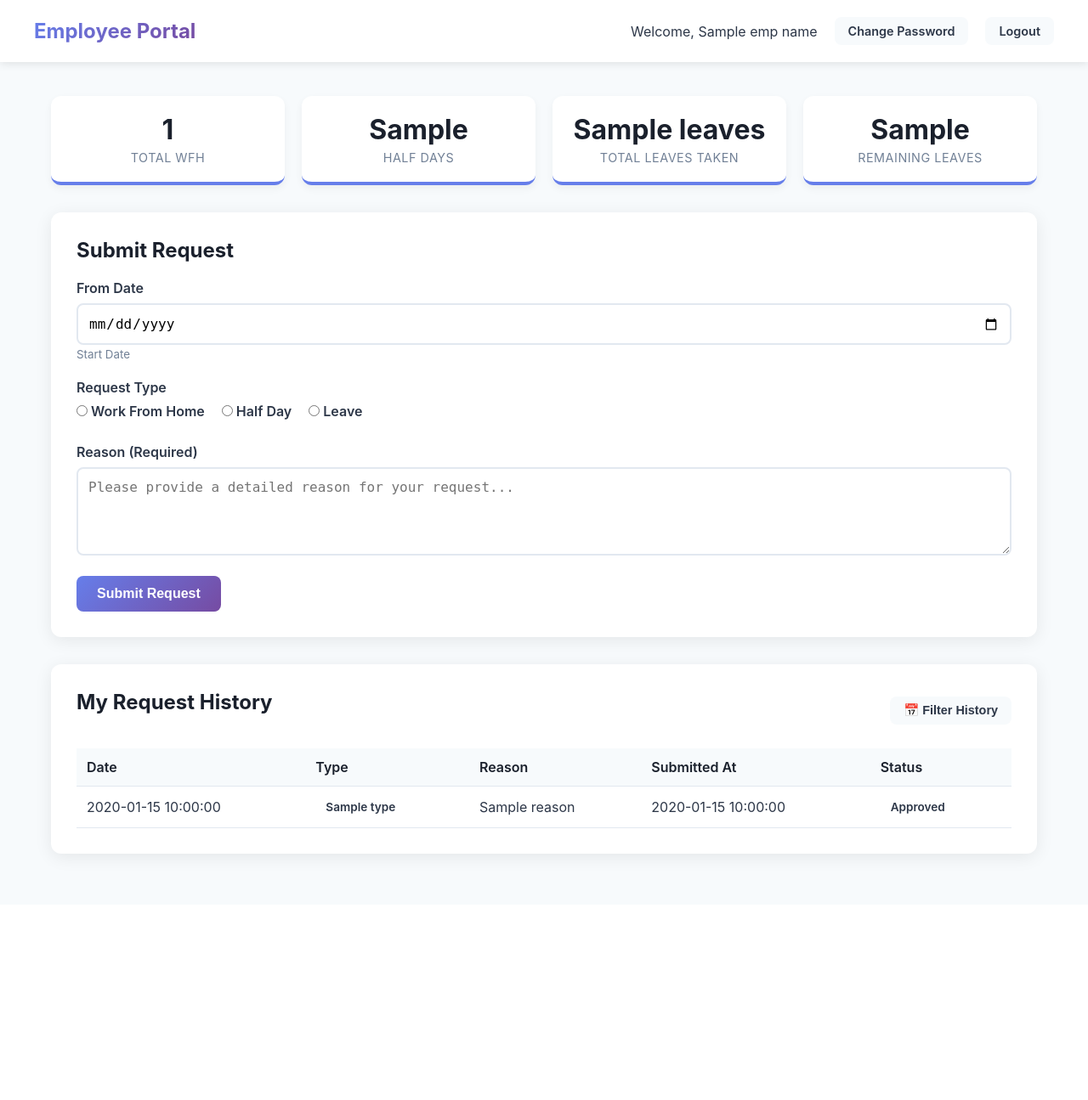
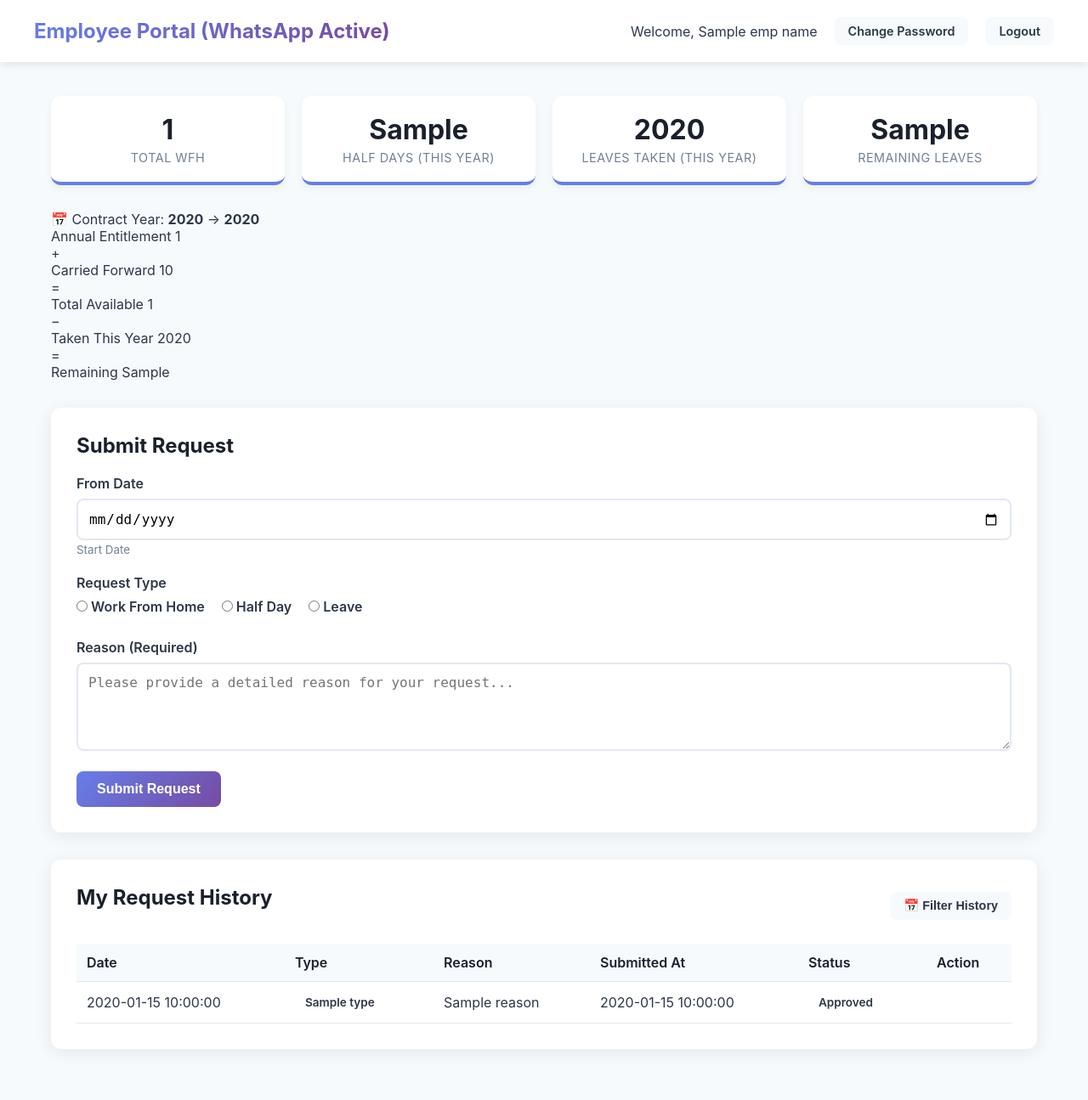
Before and after one commit to Ahsan60712/attendance-system, a Flask app: template templates/employee_dashboard.html in a window 1280 px wide. Shown: the whole page at 85% size. Before the commit the page ends 1016 px from the top, so only its background shows below. Run offline with Flask 3, Linux system fonts and the light colour scheme; the template is opened without the code that fills it: most values are stand-ins (such as "Sample title", 1, 10 or a date in 2020).

Commit message:
debug: add WhatsApp status to employee portal and more logging

```diff
--- a/templates/employee_dashboard.html
+++ b/templates/employee_dashboard.html
@@ -11,7 +11,7 @@
 <body>
     <div class="dashboard-container">
         <nav class="navbar">
-            <div class="nav-brand">Employee Portal</div>
+            <div class="nav-brand">Employee Portal (WhatsApp Active)</div>
             <div class="nav-user">
                 <span>Welcome, {{ emp_name }}</span>
                 <a href="{{ url_for('change_password') }}" class="btn btn-sm">Change Password</a>
@@ -34,18 +34,52 @@
                     <div class="stat-label">Total WFH</div>
                 </div>
                 <div class="stat-card">
-                    <div class="stat-value">{{ emp_data.Half_Day|default(0) }}</div>
-                    <div class="stat-label">Half Days</div>
+                    <div class="stat-value">{{ leave_balance.half_days_taken|default(emp_data.Half_Day|default(0)) }}</div>
+                    <div class="stat-label">Half Days (This Year)</div>
                 </div>
                 <div class="stat-card">
-                    <div class="stat-value">{{ emp_data.Leaves|default(0) }}</div>
-                    <div class="stat-label">Total Leaves Taken</div>
+                    <div class="stat-value">{{ leave_balance.leaves_taken_this_year|default(emp_data.Leaves|default(0)) }}</div>
+                    <div class="stat-label">Leaves Taken (This Year)</div>
                 </div>
-                <div class="stat-card">
-                    <div class="stat-value">{{ emp_data.Remaining_Leaves|default(0) }}</div>
+                <div class="stat-card highlight">
+                    <div class="stat-value">{{ leave_balance.remaining_leaves|default(emp_data.Remaining_Leaves|default(0)) }}</div>
                     <div class="stat-label">Remaining Leaves</div>
                 </div>
             </div>
+
+            {% if leave_balance and leave_balance.contract_year_start != 'N/A' %}
+            <div class="leave-balance-panel mt-3">
+                <div class="leave-balance-header">
+                    <span>📅 Contract Year: <strong>{{ leave_balance.contract_year_start }}</strong> → <strong>{{ leave_balance.contract_year_end }}</strong></span>
+                </div>
+                <div class="leave-balance-body">
+                    <div class="lb-item">
+                        <span class="lb-label">Annual Entitlement</span>
+                        <span class="lb-value entitlement">{{ leave_balance.total_leaves | int }}</span>
+                    </div>
+                    <div class="lb-sep">+</div>
+                    <div class="lb-item">
+                        <span class="lb-label">Carried Forward</span>
+                        <span class="lb-value carried">{{ leave_balance.carried_forward | int }}</span>
+                    </div>
+                    <div class="lb-sep">=</div>
+                    <div class="lb-item">
+                        <span class="lb-label">Total Available</span>
+                        <span class="lb-value total">{{ leave_balance.total_available | int }}</span>
+                    </div>
+                    <div class="lb-sep">−</div>
+                    <div class="lb-item">
+                        <span class="lb-label">Taken This Year</span>
+                        <span class="lb-value taken">{{ leave_balance.leaves_taken_this_year }}</span>
+                    </div>
+                    <div class="lb-sep">=</div>
+                    <div class="lb-item highlight-item">
+                        <span class="lb-label">Remaining</span>
+                        <span class="lb-value remaining">{{ leave_balance.remaining_leaves }}</span>
+                    </div>
+                </div>
+            </div>
+            {% endif %}
 
             <div class="card mt-4">
                 <h2>Submit Request</h2>
@@ -171,6 +205,7 @@
                             <th>Reason</th>
                             <th>Submitted At</th>
                             <th>Status</th>
+                            <th>Action</th>
                         </tr>
                     </thead>
                     <tbody>
@@ -192,6 +227,16 @@
                                 <span class="badge badge-danger">Rejected</span>
                                 {% else %}
                                 <span class="badge badge-success">{{ record.status|default('Approved') }}</span>
+                                {% endif %}
+                            </td>
+                            <td>
+                                {% if record.status == 'Pending' %}
+                                <form method="POST" action="{{ url_for('cancel_request') }}" style="margin: 0;">
+                                    <input type="hidden" name="emp_id" value="{{ emp_data.emp_id }}">
+                                    <input type="hidden" name="date" value="{{ record.raw_date }}">
+                                    <input type="hidden" name="timestamp" value="{{ record.timestamp }}">
+                                    <button type="submit" class="btn btn-sm btn-danger" onclick="return confirm('Cancel this request?');">Cancel Request</button>
+                                </form>
                                 {% endif %}
                             </td>
                         </tr>
```
